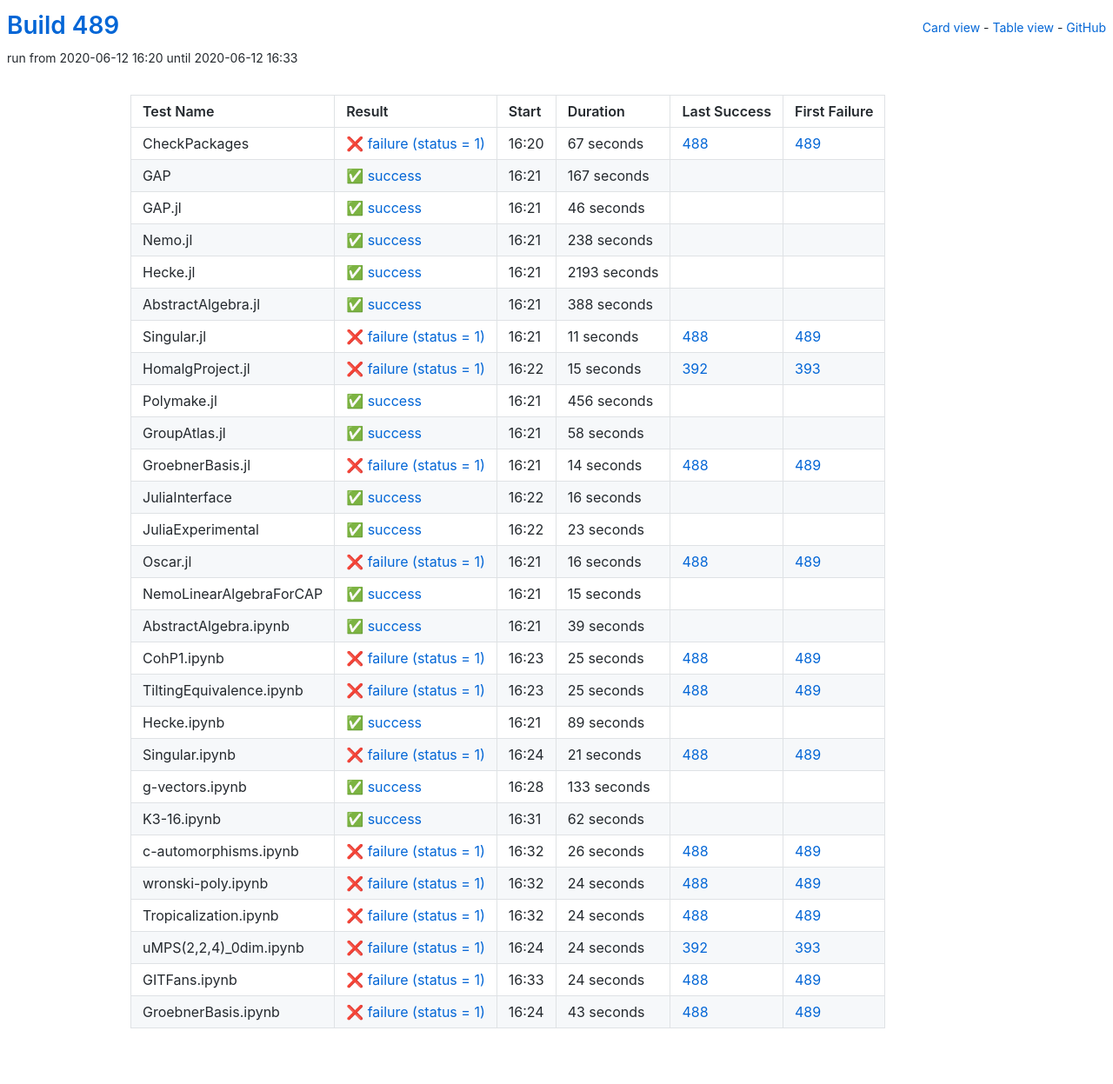
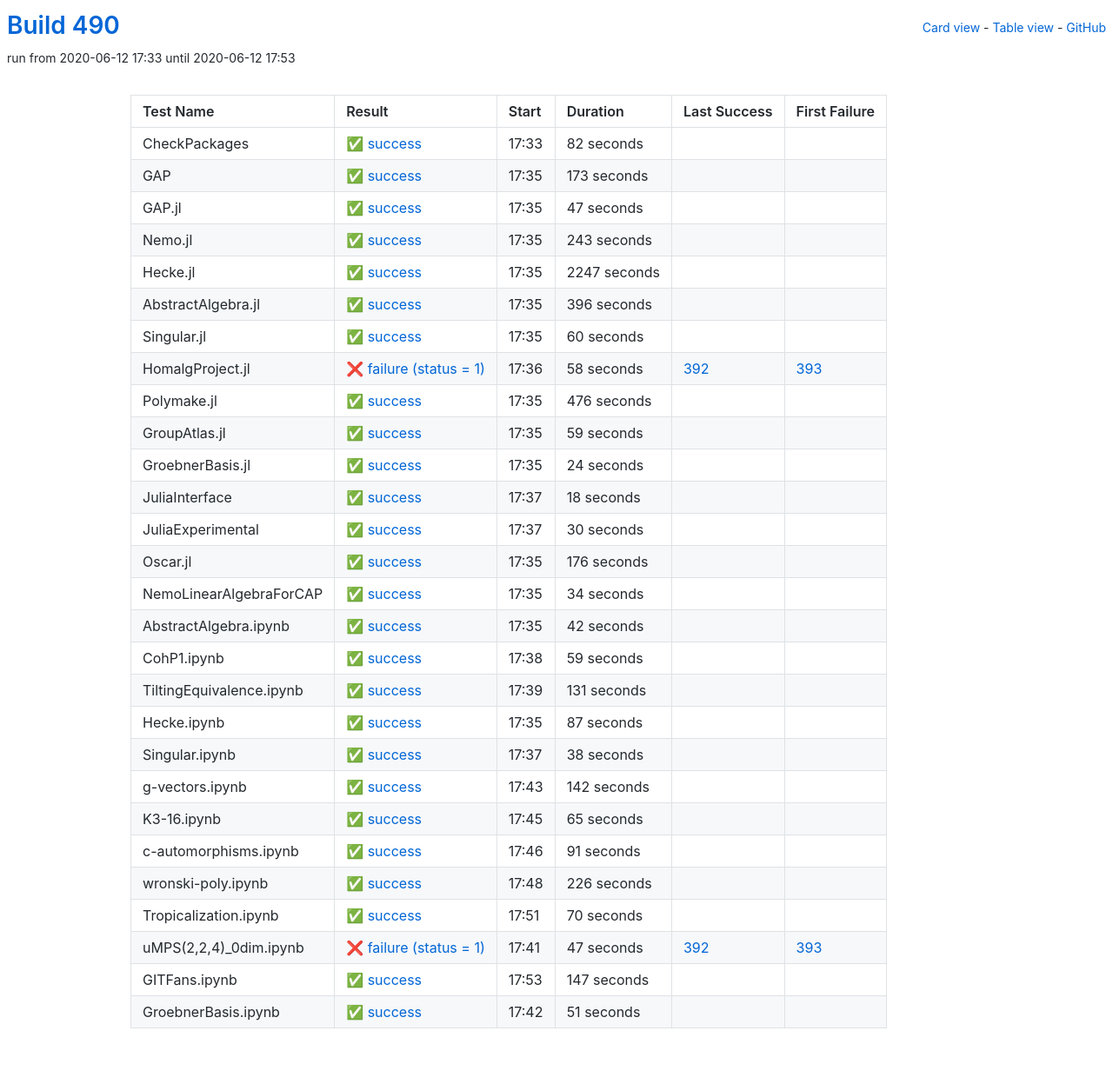
Before and after one commit to oscar-system/oscar-ci-status-1.4, a Jekyll site: the page built from table.html, in a window 1280 px wide. Shown: the whole page at 87% size. Built offline with Jekyll 4.4.1, drawn with Linux system fonts in a browser that asks for light colours.

Commit message:
Build #490

```diff
--- a/_data/ci.yml
+++ b/_data/ci.yml
@@ -1,6 +1,6 @@
 ---
-build: 489
-build_url: https://oscarci.mathematik.uni-kl.de/job/oscar-julia-1.4/489/
+build: 490
+build_url: https://oscarci.mathematik.uni-kl.de/job/oscar-julia-1.4/490/
 job: oscar-julia-1.4
 organization: oscar-system
 repo: oscar-ci-status-1.4
@@ -8,337 +8,337 @@ repourl: https://github.com/oscar-system/oscar-ci-status-1.4
 tests:
 - name: CheckPackages
   id: checkpackages
-  log: https://oscarci.mathematik.uni-kl.de/job/oscar-julia-1.4/489/artifact/logs/build-489/CheckPackages.log
-  start: 2020-06-12 16:20
-  success: false
-  exitcode: 1
-  status: failure
-  duration: 67
-  last_success: 488
-  last_success_url: https://oscarci.mathematik.uni-kl.de/job/oscar-julia-1.4/488/
-  first_failure: 489
-  first_failure_url: https://oscarci.mathematik.uni-kl.de/job/oscar-julia-1.4/489/
-- name: GAP
-  id: gap
-  log: https://oscarci.mathematik.uni-kl.de/job/oscar-julia-1.4/489/artifact/logs/build-489/GAP.log
-  start: 2020-06-12 16:21
+  log: https://oscarci.mathematik.uni-kl.de/job/oscar-julia-1.4/490/artifact/logs/build-490/CheckPackages.log
+  start: 2020-06-12 17:33
   success: true
   exitcode: 0
   status: success
-  duration: 167
+  duration: 82
+  last_success: false
+  last_success_url:
+  first_failure: false
+  first_failure_url:
+- name: GAP
+  id: gap
+  log: https://oscarci.mathematik.uni-kl.de/job/oscar-julia-1.4/490/artifact/logs/build-490/GAP.log
+  start: 2020-06-12 17:35
+  success: true
+  exitcode: 0
+  status: success
+  duration: 173
   last_success: false
   last_success_url:
   first_failure: false
   first_failure_url:
 - name: GAP.jl
   id: gap-jl
-  log: https://oscarci.mathematik.uni-kl.de/job/oscar-julia-1.4/489/artifact/logs/build-489/GAP.jl.log
-  start: 2020-06-12 16:21
+  log: https://oscarci.mathematik.uni-kl.de/job/oscar-julia-1.4/490/artifact/logs/build-490/GAP.jl.log
+  start: 2020-06-12 17:35
   success: true
   exitcode: 0
   status: success
-  duration: 46
+  duration: 47
   last_success: false
   last_success_url:
   first_failure: false
   first_failure_url:
 - name: Nemo.jl
   id: nemo-jl
-  log: https://oscarci.mathematik.uni-kl.de/job/oscar-julia-1.4/489/artifact/logs/build-489/Nemo.jl.log
-  start: 2020-06-12 16:21
+  log: https://oscarci.mathematik.uni-kl.de/job/oscar-julia-1.4/490/artifact/logs/build-490/Nemo.jl.log
+  start: 2020-06-12 17:35
   success: true
   exitcode: 0
   status: success
-  duration: 238
+  duration: 243
   last_success: false
   last_success_url:
   first_failure: false
   first_failure_url:
 - name: Hecke.jl
   id: hecke-jl
-  log: https://oscarci.mathematik.uni-kl.de/job/oscar-julia-1.4/489/artifact/logs/build-489/Hecke.jl.log
-  start: 2020-06-12 16:21
+  log: https://oscarci.mathematik.uni-kl.de/job/oscar-julia-1.4/490/artifact/logs/build-490/Hecke.jl.log
+  start: 2020-06-12 17:35
   success: true
   exitcode: 0
   status: success
-  duration: 2193
+  duration: 2247
   last_success: false
   last_success_url:
   first_failure: false
   first_failure_url:
 - name: AbstractAlgebra.jl
   id: abstractalgebra-jl
-  log: https://oscarci.mathematik.uni-kl.de/job/oscar-julia-1.4/489/artifact/logs/build-489/AbstractAlgebra.jl.log
-  start: 2020-06-12 16:21
+  log: https://oscarci.mathematik.uni-kl.de/job/oscar-julia-1.4/490/artifact/logs/build-490/AbstractAlgebra.jl.log
+  start: 2020-06-12 17:35
   success: true
   exitcode: 0
   status: success
-  duration: 388
+  duration: 396
   last_success: false
   last_success_url:
   first_failure: false
   first_failure_url:
 - name: Singular.jl
   id: singular-jl
-  log: https://oscarci.mathematik.uni-kl.de/job/oscar-julia-1.4/489/artifact/logs/build-489/Singular.jl.log
-  start: 2020-06-12 16:21
+  log: https://oscarci.mathematik.uni-kl.de/job/oscar-julia-1.4/490/artifact/logs/build-490/Singular.jl.log
+  start: 2020-06-12 17:35
+  success: true
+  exitcode: 0
+  status: success
+  duration: 60
+  last_success: false
+  last_success_url:
+  first_failure: false
+  first_failure_url:
+- name: HomalgProject.jl
+  id: homalgproject-jl
+  log: https://oscarci.mathematik.uni-kl.de/job/oscar-julia-1.4/490/artifact/logs/build-490/HomalgProject.jl.log
+  start: 2020-06-12 17:36
   success: false
   exitcode: 1
   status: failure
-  duration: 11
-  last_success: 488
-  last_success_url: https://oscarci.mathematik.uni-kl.de/job/oscar-julia-1.4/488/
-  first_failure: 489
-  first_failure_url: https://oscarci.mathematik.uni-kl.de/job/oscar-julia-1.4/489/
-- name: HomalgProject.jl
-  id: homalgproject-jl
-  log: https://oscarci.mathematik.uni-kl.de/job/oscar-julia-1.4/489/artifact/logs/build-489/HomalgProject.jl.log
-  start: 2020-06-12 16:22
-  success: false
-  exitcode: 1
-  status: failure
-  duration: 15
+  duration: 58
   last_success: 392
   last_success_url: https://oscarci.mathematik.uni-kl.de/job/oscar-julia-1.4/392/
   first_failure: 393
   first_failure_url: https://oscarci.mathematik.uni-kl.de/job/oscar-julia-1.4/393/
 - name: Polymake.jl
   id: polymake-jl
-  log: https://oscarci.mathematik.uni-kl.de/job/oscar-julia-1.4/489/artifact/logs/build-489/Polymake.jl.log
-  start: 2020-06-12 16:21
+  log: https://oscarci.mathematik.uni-kl.de/job/oscar-julia-1.4/490/artifact/logs/build-490/Polymake.jl.log
+  start: 2020-06-12 17:35
   success: true
   exitcode: 0
   status: success
-  duration: 456
+  duration: 476
   last_success: false
   last_success_url:
   first_failure: false
   first_failure_url:
 - name: GroupAtlas.jl
   id: groupatlas-jl
-  log: https://oscarci.mathematik.uni-kl.de/job/oscar-julia-1.4/489/artifact/logs/build-489/GroupAtlas.jl.log
-  start: 2020-06-12 16:21
+  log: https://oscarci.mathematik.uni-kl.de/job/oscar-julia-1.4/490/artifact/logs/build-490/GroupAtlas.jl.log
+  start: 2020-06-12 17:35
   success: true
   exitcode: 0
   status: success
-  duration: 58
+  duration: 59
   last_success: false
   last_success_url:
   first_failure: false
   first_failure_url:
 - name: GroebnerBasis.jl
   id: groebnerbasis-jl
-  log: https://oscarci.mathematik.uni-kl.de/job/oscar-julia-1.4/489/artifact/logs/build-489/GroebnerBasis.jl.log
-  start: 2020-06-12 16:21
-  success: false
-  exitcode: 1
-  status: failure
-  duration: 14
-  last_success: 488
-  last_success_url: https://oscarci.mathematik.uni-kl.de/job/oscar-julia-1.4/488/
-  first_failure: 489
-  first_failure_url: https://oscarci.mathematik.uni-kl.de/job/oscar-julia-1.4/489/
-- name: JuliaInterface
-  id: juliainterface
-  log: https://oscarci.mathematik.uni-kl.de/job/oscar-julia-1.4/489/artifact/logs/build-489/JuliaInterface.log
-  start: 2020-06-12 16:22
+  log: https://oscarci.mathematik.uni-kl.de/job/oscar-julia-1.4/490/artifact/logs/build-490/GroebnerBasis.jl.log
+  start: 2020-06-12 17:35
   success: true
   exitcode: 0
   status: success
-  duration: 16
+  duration: 24
+  last_success: false
+  last_success_url:
+  first_failure: false
+  first_failure_url:
+- name: JuliaInterface
+  id: juliainterface
+  log: https://oscarci.mathematik.uni-kl.de/job/oscar-julia-1.4/490/artifact/logs/build-490/JuliaInterface.log
+  start: 2020-06-12 17:37
+  success: true
+  exitcode: 0
+  status: success
+  duration: 18
   last_success: false
   last_success_url:
   first_failure: false
   first_failure_url:
 - name: JuliaExperimental
   id: juliaexperimental
-  log: https://oscarci.mathematik.uni-kl.de/job/oscar-julia-1.4/489/artifact/logs/build-489/JuliaExperimental.log
-  start: 2020-06-12 16:22
+  log: https://oscarci.mathematik.uni-kl.de/job/oscar-julia-1.4/490/artifact/logs/build-490/JuliaExperimental.log
+  start: 2020-06-12 17:37
   success: true
   exitcode: 0
   status: success
-  duration: 23
+  duration: 30
   last_success: false
   last_success_url:
   first_failure: false
   first_failure_url:
 - name: Oscar.jl
   id: oscar-jl
-  log: https://oscarci.mathematik.uni-kl.de/job/oscar-julia-1.4/489/artifact/logs/build-489/Oscar.jl.log
-  start: 2020-06-12 16:21
-  success: false
-  exitcode: 1
-  status: failure
-  duration: 16
-  last_success: 488
-  last_success_url: https://oscarci.mathematik.uni-kl.de/job/oscar-julia-1.4/488/
-  first_failure: 489
-  first_failure_url: https://oscarci.mathematik.uni-kl.de/job/oscar-julia-1.4/489/
-- name: NemoLinearAlgebraForCAP
-  id: nemolinearalgebraforcap
-  log: https://oscarci.mathematik.uni-kl.de/job/oscar-julia-1.4/489/artifact/logs/build-489/NemoLinearAlgebraForCAP.log
-  start: 2020-06-12 16:21
+  log: https://oscarci.mathematik.uni-kl.de/job/oscar-julia-1.4/490/artifact/logs/build-490/Oscar.jl.log
+  start: 2020-06-12 17:35
   success: true
   exitcode: 0
   status: success
-  duration: 15
+  duration: 176
+  last_success: false
+  last_success_url:
+  first_failure: false
+  first_failure_url:
+- name: NemoLinearAlgebraForCAP
+  id: nemolinearalgebraforcap
+  log: https://oscarci.mathematik.uni-kl.de/job/oscar-julia-1.4/490/artifact/logs/build-490/NemoLinearAlgebraForCAP.log
+  start: 2020-06-12 17:35
+  success: true
+  exitcode: 0
+  status: success
+  duration: 34
   last_success: false
   last_success_url:
   first_failure: false
   first_failure_url:
 - name: AbstractAlgebra.ipynb
   id: abstractalgebra-ipynb
-  log: https://oscarci.mathematik.uni-kl.de/job/oscar-julia-1.4/489/artifact/logs/build-489/AbstractAlgebra.ipynb.log
-  start: 2020-06-12 16:21
+  log: https://oscarci.mathematik.uni-kl.de/job/oscar-julia-1.4/490/artifact/logs/build-490/AbstractAlgebra.ipynb.log
+  start: 2020-06-12 17:35
   success: true
   exitcode: 0
   status: success
-  duration: 39
+  duration: 42
   last_success: false
   last_success_url:
   first_failure: false
   first_failure_url:
 - name: CohP1.ipynb
   id: cohp1-ipynb
-  log: https://oscarci.mathematik.uni-kl.de/job/oscar-julia-1.4/489/artifact/logs/build-489/CohP1.ipynb.log
-  start: 2020-06-12 16:23
-  success: false
-  exitcode: 1
-  status: failure
-  duration: 25
-  last_success: 488
-  last_success_url: https://oscarci.mathematik.uni-kl.de/job/oscar-julia-1.4/488/
-  first_failure: 489
-  first_failure_url: https://oscarci.mathematik.uni-kl.de/job/oscar-julia-1.4/489/
-- name: TiltingEquivalence.ipynb
-  id: tiltingequivalence-ipynb
-  log: https://oscarci.mathematik.uni-kl.de/job/oscar-julia-1.4/489/artifact/logs/build-489/TiltingEquivalence.ipynb.log
-  start: 2020-06-12 16:23
-  success: false
-  exitcode: 1
-  status: failure
-  duration: 25
-  last_success: 488
-  last_success_url: https://oscarci.mathematik.uni-kl.de/job/oscar-julia-1.4/488/
-  first_failure: 489
-  first_failure_url: https://oscarci.mathematik.uni-kl.de/job/oscar-julia-1.4/489/
-- name: Hecke.ipynb
-  id: hecke-ipynb
-  log: https://oscarci.mathematik.uni-kl.de/job/oscar-julia-1.4/489/artifact/logs/build-489/Hecke.ipynb.log
-  start: 2020-06-12 16:21
+  log: https://oscarci.mathematik.uni-kl.de/job/oscar-julia-1.4/490/artifact/logs/build-490/CohP1.ipynb.log
+  start: 2020-06-12 17:38
   success: true
   exitcode: 0
   status: success
-  duration: 89
+  duration: 59
+  last_success: false
+  last_success_url:
+  first_failure: false
+  first_failure_url:
+- name: TiltingEquivalence.ipynb
+  id: tiltingequivalence-ipynb
+  log: https://oscarci.mathematik.uni-kl.de/job/oscar-julia-1.4/490/artifact/logs/build-490/TiltingEquivalence.ipynb.log
+  start: 2020-06-12 17:39
+  success: true
+  exitcode: 0
+  status: success
+  duration: 131
+  last_success: false
+  last_success_url:
+  first_failure: false
+  first_failure_url:
+- name: Hecke.ipynb
+  id: hecke-ipynb
+  log: https://oscarci.mathematik.uni-kl.de/job/oscar-julia-1.4/490/artifact/logs/build-490/Hecke.ipynb.log
+  start: 2020-06-12 17:35
+  success: true
+  exitcode: 0
+  status: success
+  duration: 87
   last_success: false
   last_success_url:
   first_failure: false
   first_failure_url:
 - name: Singular.ipynb
   id: singular-ipynb
-  log: https://oscarci.mathematik.uni-kl.de/job/oscar-julia-1.4/489/artifact/logs/build-489/Singular.ipynb.log
-  start: 2020-06-12 16:24
-  success: false
-  exitcode: 1
-  status: failure
-  duration: 21
-  last_success: 488
-  last_success_url: https://oscarci.mathematik.uni-kl.de/job/oscar-julia-1.4/488/
-  first_failure: 489
-  first_failure_url: https://oscarci.mathematik.uni-kl.de/job/oscar-julia-1.4/489/
-- name: g-vectors.ipynb
-  id: g-vectors-ipynb
-  log: https://oscarci.mathematik.uni-kl.de/job/oscar-julia-1.4/489/artifact/logs/build-489/g-vectors.ipynb.log
-  start: 2020-06-12 16:28
+  log: https://oscarci.mathematik.uni-kl.de/job/oscar-julia-1.4/490/artifact/logs/build-490/Singular.ipynb.log
+  start: 2020-06-12 17:37
   success: true
   exitcode: 0
   status: success
-  duration: 133
+  duration: 38
+  last_success: false
+  last_success_url:
+  first_failure: false
+  first_failure_url:
+- name: g-vectors.ipynb
+  id: g-vectors-ipynb
+  log: https://oscarci.mathematik.uni-kl.de/job/oscar-julia-1.4/490/artifact/logs/build-490/g-vectors.ipynb.log
+  start: 2020-06-12 17:43
+  success: true
+  exitcode: 0
+  status: success
+  duration: 142
   last_success: false
   last_success_url:
   first_failure: false
   first_failure_url:
 - name: K3-16.ipynb
   id: k3-16-ipynb
-  log: https://oscarci.mathematik.uni-kl.de/job/oscar-julia-1.4/489/artifact/logs/build-489/K3-16.ipynb.log
-  start: 2020-06-12 16:31
+  log: https://oscarci.mathematik.uni-kl.de/job/oscar-julia-1.4/490/artifact/logs/build-490/K3-16.ipynb.log
+  start: 2020-06-12 17:45
   success: true
   exitcode: 0
   status: success
-  duration: 62
+  duration: 65
   last_success: false
   last_success_url:
   first_failure: false
   first_failure_url:
 - name: c-automorphisms.ipynb
   id: c-automorphisms-ipynb
-  log: https://oscarci.mathematik.uni-kl.de/job/oscar-julia-1.4/489/artifact/logs/build-489/c-automorphisms.ipynb.log
-  start: 2020-06-12 16:32
+  log: https://oscarci.mathematik.uni-kl.de/job/oscar-julia-1.4/490/artifact/logs/build-490/c-automorphisms.ipynb.log
+  start: 2020-06-12 17:46
+  success: true
+  exitcode: 0
+  status: success
+  duration: 91
+  last_success: false
+  last_success_url:
+  first_failure: false
+  first_failure_url:
+- name: wronski-poly.ipynb
+  id: wronski-poly-ipynb
+  log: https://oscarci.mathematik.uni-kl.de/job/oscar-julia-1.4/490/artifact/logs/build-490/wronski-poly.ipynb.log
+  start: 2020-06-12 17:48
+  success: true
+  exitcode: 0
+  status: success
+  duration: 226
+  last_success: false
+  last_success_url:
+  first_failure: false
+  first_failure_url:
+- name: Tropicalization.ipynb
+  id: tropicalization-ipynb
+  log: https://oscarci.mathematik.uni-kl.de/job/oscar-julia-1.4/490/artifact/logs/build-490/Tropicalization.ipynb.log
+  start: 2020-06-12 17:51
+  success: true
+  exitcode: 0
+  status: success
+  duration: 70
+  last_success: false
+  last_success_url:
+  first_failure: false
+  first_failure_url:
+- name: uMPS(2,2,4)_0dim.ipynb
+  id: umps-2-2-4-0dim-ipynb
+  log: https://oscarci.mathematik.uni-kl.de/job/oscar-julia-1.4/490/artifact/logs/build-490/uMPS-2-2-4-_0dim.ipynb.log
+  start: 2020-06-12 17:41
   success: false
   exitcode: 1
   status: failure
-  duration: 26
-  last_success: 488
-  last_success_url: https://oscarci.mathematik.uni-kl.de/job/oscar-julia-1.4/488/
-  first_failure: 489
-  first_failure_url: https://oscarci.mathematik.uni-kl.de/job/oscar-julia-1.4/489/
-- name: wronski-poly.ipynb
-  id: wronski-poly-ipynb
-  log: https://oscarci.mathematik.uni-kl.de/job/oscar-julia-1.4/489/artifact/logs/build-489/wronski-poly.ipynb.log
-  start: 2020-06-12 16:32
-  success: false
-  exitcode: 1
-  status: failure
-  duration: 24
-  last_success: 488
-  last_success_url: https://oscarci.mathematik.uni-kl.de/job/oscar-julia-1.4/488/
-  first_failure: 489
-  first_failure_url: https://oscarci.mathematik.uni-kl.de/job/oscar-julia-1.4/489/
-- name: Tropicalization.ipynb
-  id: tropicalization-ipynb
-  log: https://oscarci.mathematik.uni-kl.de/job/oscar-julia-1.4/489/artifact/logs/build-489/Tropicalization.ipynb.log
-  start: 2020-06-12 16:32
-  success: false
-  exitcode: 1
-  status: failure
-  duration: 24
-  last_success: 488
-  last_success_url: https://oscarci.mathematik.uni-kl.de/job/oscar-julia-1.4/488/
-  first_failure: 489
-  first_failure_url: https://oscarci.mathematik.uni-kl.de/job/oscar-julia-1.4/489/
-- name: uMPS(2,2,4)_0dim.ipynb
-  id: umps-2-2-4-0dim-ipynb
-  log: https://oscarci.mathematik.uni-kl.de/job/oscar-julia-1.4/489/artifact/logs/build-489/uMPS-2-2-4-_0dim.ipynb.log
-  start: 2020-06-12 16:24
-  success: false
-  exitcode: 1
-  status: failure
-  duration: 24
+  duration: 47
   last_success: 392
   last_success_url: https://oscarci.mathematik.uni-kl.de/job/oscar-julia-1.4/392/
   first_failure: 393
   first_failure_url: https://oscarci.mathematik.uni-kl.de/job/oscar-julia-1.4/393/
 - name: GITFans.ipynb
   id: gitfans-ipynb
-  log: https://oscarci.mathematik.uni-kl.de/job/oscar-julia-1.4/489/artifact/logs/build-489/GITFans.ipynb.log
-  start: 2020-06-12 16:33
-  success: false
-  exitcode: 1
-  status: failure
-  duration: 24
-  last_success: 488
-  last_success_url: https://oscarci.mathematik.uni-kl.de/job/oscar-julia-1.4/488/
-  first_failure: 489
-  first_failure_url: https://oscarci.mathematik.uni-kl.de/job/oscar-julia-1.4/489/
+  log: https://oscarci.mathematik.uni-kl.de/job/oscar-julia-1.4/490/artifact/logs/build-490/GITFans.ipynb.log
+  start: 2020-06-12 17:53
+  success: true
+  exitcode: 0
+  status: success
+  duration: 147
+  last_success: false
+  last_success_url:
+  first_failure: false
+  first_failure_url:
 - name: GroebnerBasis.ipynb
   id: groebnerbasis-ipynb
-  log: https://oscarci.mathematik.uni-kl.de/job/oscar-julia-1.4/489/artifact/logs/build-489/GroebnerBasis.ipynb.log
-  start: 2020-06-12 16:24
-  success: false
-  exitcode: 1
-  status: failure
-  duration: 43
-  last_success: 488
-  last_success_url: https://oscarci.mathematik.uni-kl.de/job/oscar-julia-1.4/488/
-  first_failure: 489
-  first_failure_url: https://oscarci.mathematik.uni-kl.de/job/oscar-julia-1.4/489/
+  log: https://oscarci.mathematik.uni-kl.de/job/oscar-julia-1.4/490/artifact/logs/build-490/GroebnerBasis.ipynb.log
+  start: 2020-06-12 17:42
+  success: true
+  exitcode: 0
+  status: success
+  duration: 51
+  last_success: false
+  last_success_url:
+  first_failure: false
+  first_failure_url:
```
Also changed, not shown: README.md.
